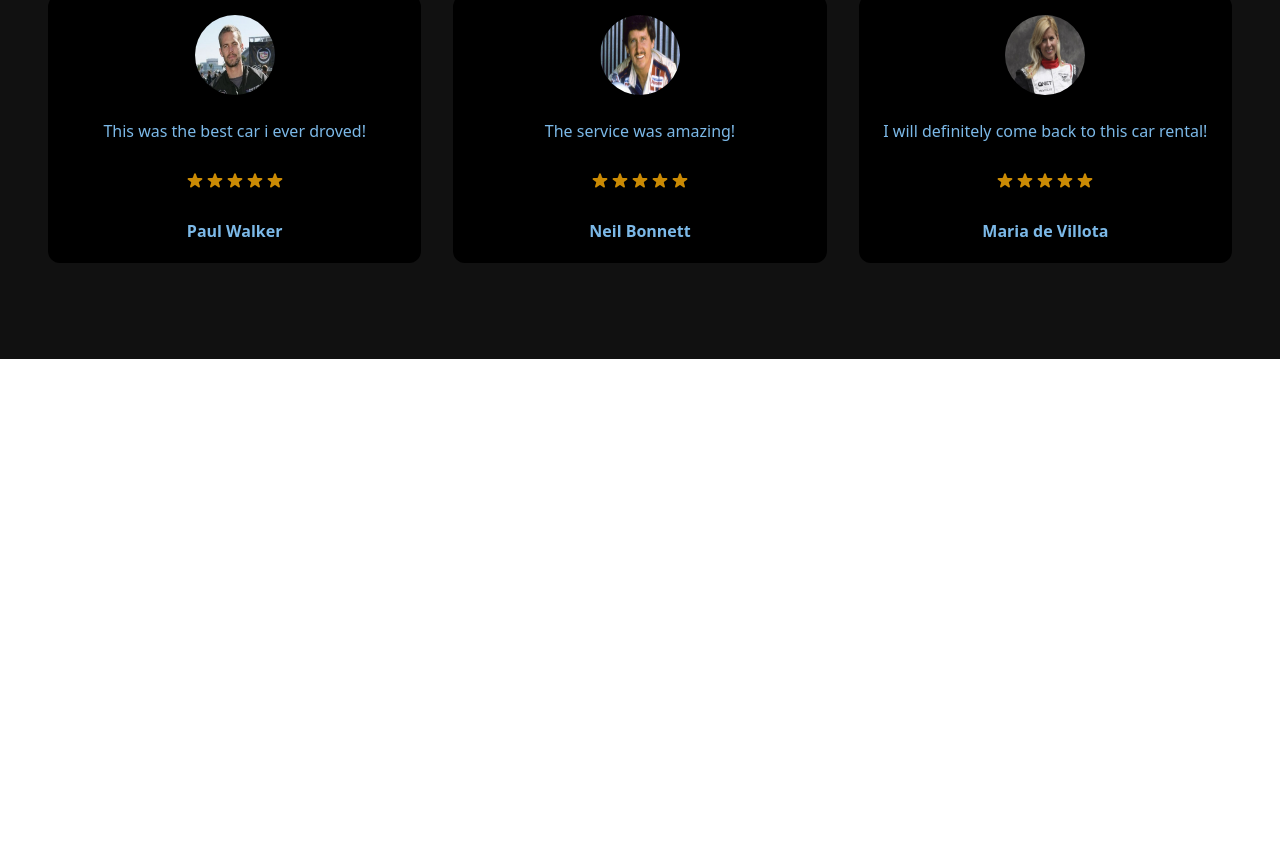
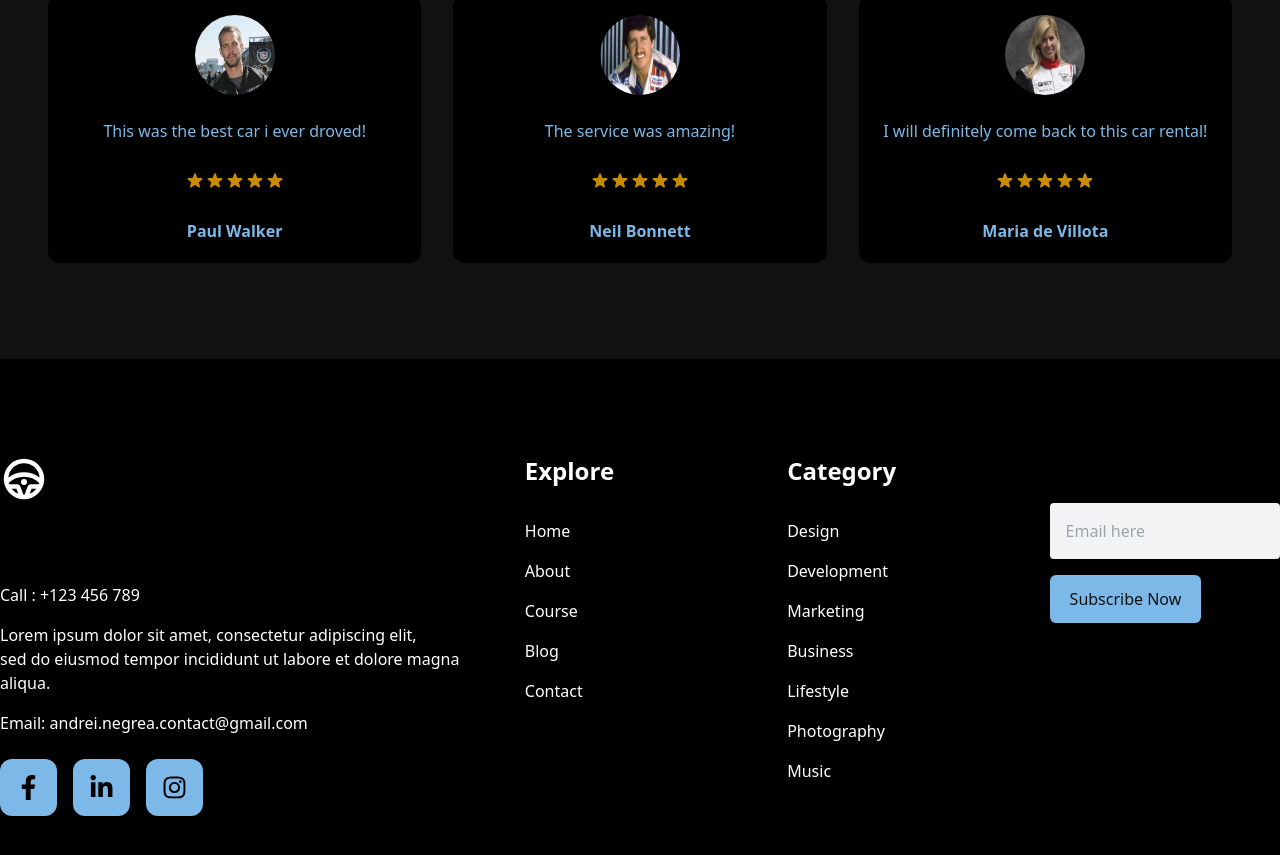
Before and after one commit to Negrea-Andrei/agency, a React (Vite) app: page / in a window 1280 px wide. Shown: the part 2669-3524 px from the top of the page. Before the commit the page ends 3028 px from the top, so only its background shows below. Built offline with nearby package versions, Linux system fonts and the light colour scheme.

Commit message:
added footer

```diff
--- a/src/App.jsx
+++ b/src/App.jsx
@@ -7,6 +7,7 @@ import "aos/dist/aos.css";
 import WhyUs from "./components/WhyUs";
 import Cars from "./components/Cars";
 import Reviews from "./components/Reviews";
+import Footer from "./components/Footer";
 
 export default function App() {
   const [theme, setTheme] = useState(
@@ -42,6 +43,7 @@ export default function App() {
       <WhyUs />
       <Cars />
       <Reviews />
+      <Footer />
     </>
   );
 }
--- /dev/null
+++ b/src/components/Footer.jsx
@@ -0,0 +1,75 @@
+import React from "react";
+import { PiSteeringWheelBold } from "react-icons/pi";
+import {
+  FaFacebookF,
+  FaLinkedinIn,
+  FaInstagram,
+} from "react-icons/fa";
+
+const Footer = () => {
+  return (
+    <div className="w-full dark:bg-black bg-primary py-24">
+      <div className="md:max-w-[1480px] m-auto grid md:grid-cols-5 max-[780px]:grid-cols-2  gap-8 max-w-[600px]  px-4 md:px-0">
+        <div className="col-span-2">
+          <PiSteeringWheelBold className="text-4xl sm:text-5xl dark:text-white" />
+          <h3 className="text-2xl font-bold mt-10">Contact Us</h3>
+          <h3 className="py-2 text-black dark:text-white">Call : +123 456 789</h3>
+          <h3 className="py-2 text-black dark:text-white">
+          Lorem ipsum dolor sit amet, consectetur adipiscing elit,<br></br> sed do eiusmod tempor incididunt ut labore et dolore magna aliqua.
+          </h3>
+          <h3 className="py-2 text-[#363A3D] dark:text-white">Email: andrei.negrea.contact@gmail.com</h3>
+          <div className="flex gap-4 py-4">
+            <div className="p-4 bg-[#E9F8F3] dark:bg-primary rounded-xl">
+              <FaFacebookF size={25} className="text-[#3a7fc0] dark:text-[#000000]" />
+            </div>
+            <div className="p-4 bg-[#E9F8F3] dark:bg-primary rounded-xl">
+              <FaLinkedinIn size={25} className="text-[#3a7fc0] dark:text-[#000000]" />
+            </div>
+            <div className="p-4 bg-[#E9F8F3] dark:bg-primary rounded-xl">
+              <FaInstagram size={25} className="text-[#3a7fc0] dark:text-[#000000]" />
+            </div>
+          </div>
+        </div>
+
+        <div>
+          <h3 className="text-2xl font-bold text-black dark:text-white">Explore</h3>
+          <ul className="py-6 text-black dark:text-white">
+            <li className="py-2">Home</li>
+            <li className="py-2">About</li>
+            <li className="py-2">Course</li>
+            <li className="py-2">Blog</li>
+            <li className="py-2">Contact</li>
+          </ul>
+        </div>
+
+        <div>
+          <h3 className="text-2xl font-bold text-black dark:text-white">Category</h3>
+          <ul className="py-6 text-black dark:text-white">
+            <li className="py-2">Design</li>
+            <li className="py-2">Development</li>
+            <li className="py-2">Marketing</li>
+            <li className="py-2">Business</li>
+            <li className="py-2">Lifestyle</li>
+            <li className="py-2">Photography</li>
+            <li className="py-2">Music</li>
+          </ul>
+        </div>
+
+        <div className="max-[780px]:col-span-2">
+          <h3 className="text-2xl font-bold">Subscribe</h3>
+          <form className="py-4">
+            <input
+              className="bg-[#F2F3F4] p-4 w-full rounded"
+              placeholder="Email here"
+            />
+            <button className="max-[780px]:w-full my-4 px-5 py-3 rounded-md bg-[#3a7fc0] dark:bg-primary text-white dark:text-dark font-medium">
+              Subscribe Now
+            </button>
+          </form>
+        </div>
+      </div>
+    </div>
+  );
+};
+
+export default Footer;
--- a/src/components/Reviews.jsx
+++ b/src/components/Reviews.jsx
@@ -25,14 +25,14 @@ const Reviews = () => {
             data-aos-duration={1000}
             className="text-3xl font-semibold text-center sm:text-4xl font-serif"
           >
-            What Our Clients Say About Us
+            What Our Clients Say About Us?
           </p>
           <p
             data-aos="fade-up"
             data-aos-duration={1000}
             className="text-center sm:px-44 font-serif"
           >
-            Lorem ipsum.
+            Just listen to what they have to say!
           </p>
         </div>
         <div className="grid grid-cols-1 md:grid-cols-3 sm:grid-cols-2 gap-8 text-black dark:text-primary">
```
